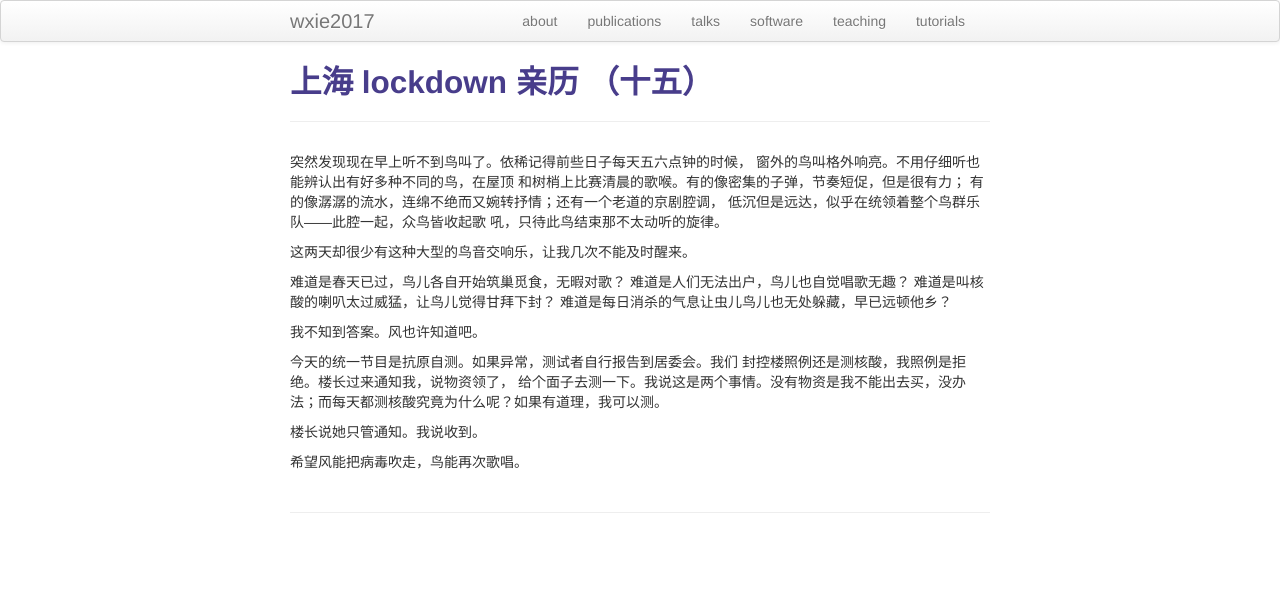
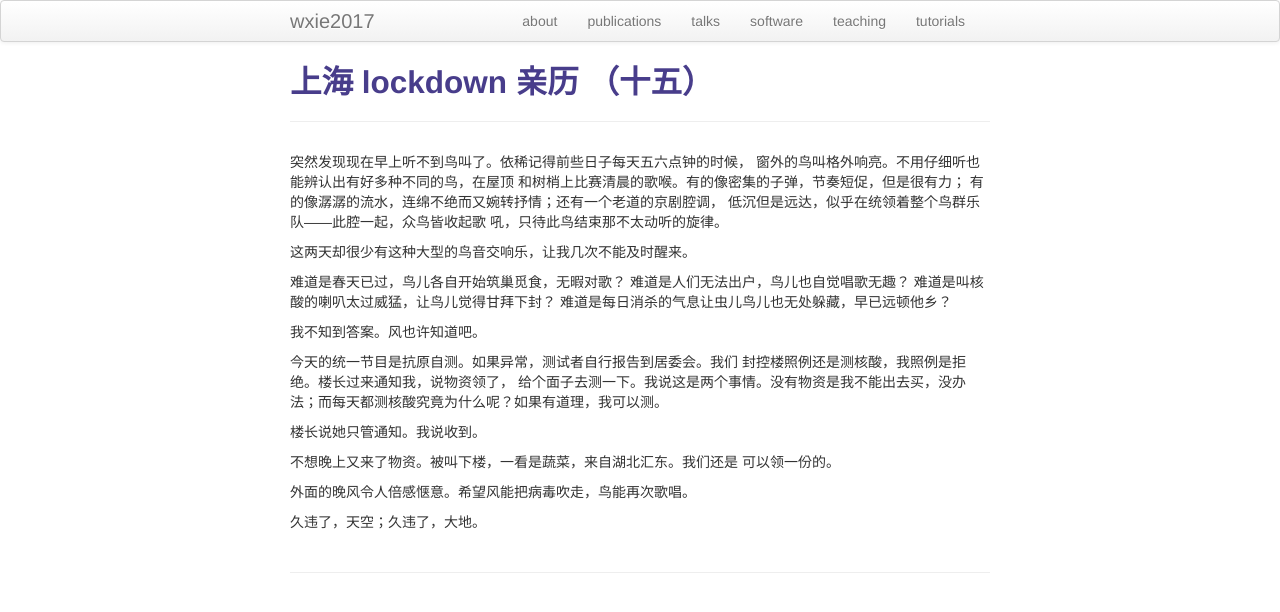
Before and after one commit to wxie2017/wxie2017.github.io, a Jekyll site: the page built from pages/article/上海-lockdown-亲历-15.md, in a window 1280 px wide. Shown: the top 612 px of the page. Built offline with Jekyll 4.4.1, drawn with Linux system fonts in a browser that asks for light colours.

Commit message:
update article: shanghai lockdown 15

```diff
--- a/pages/article/上海-lockdown-亲历-15.md
+++ b/pages/article/上海-lockdown-亲历-15.md
@@ -28,4 +28,9 @@ description: thought on 2022-04-24
 
 楼长说她只管通知。我说收到。
 
-希望风能把病毒吹走，鸟能再次歌唱。
+不想晚上又来了物资。被叫下楼，一看是蔬菜，来自湖北汇东。我们还是
+可以领一份的。
+
+外面的晚风令人倍感惬意。希望风能把病毒吹走，鸟能再次歌唱。
+
+久违了，天空；久违了，大地。
```
Also changed, not shown: pages/pubs.md (+1 -0 lines).
